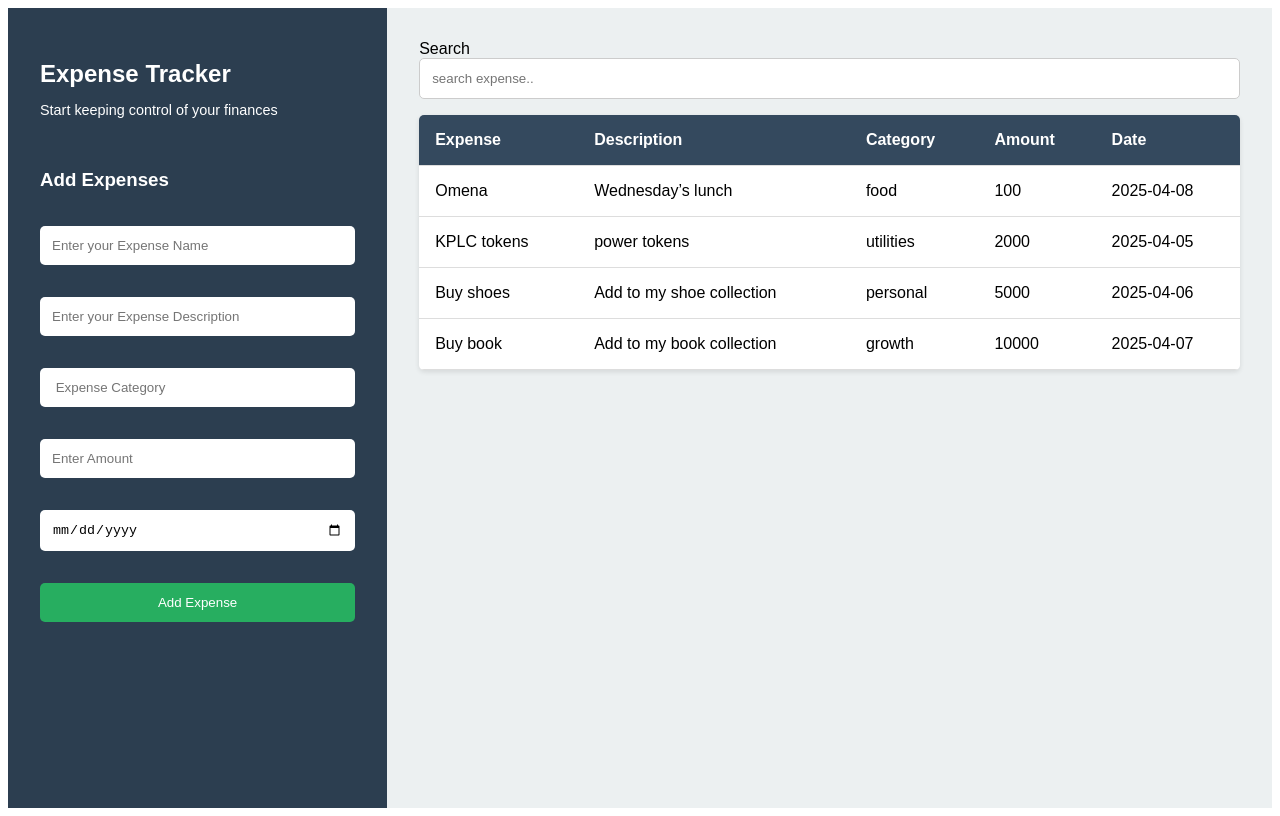
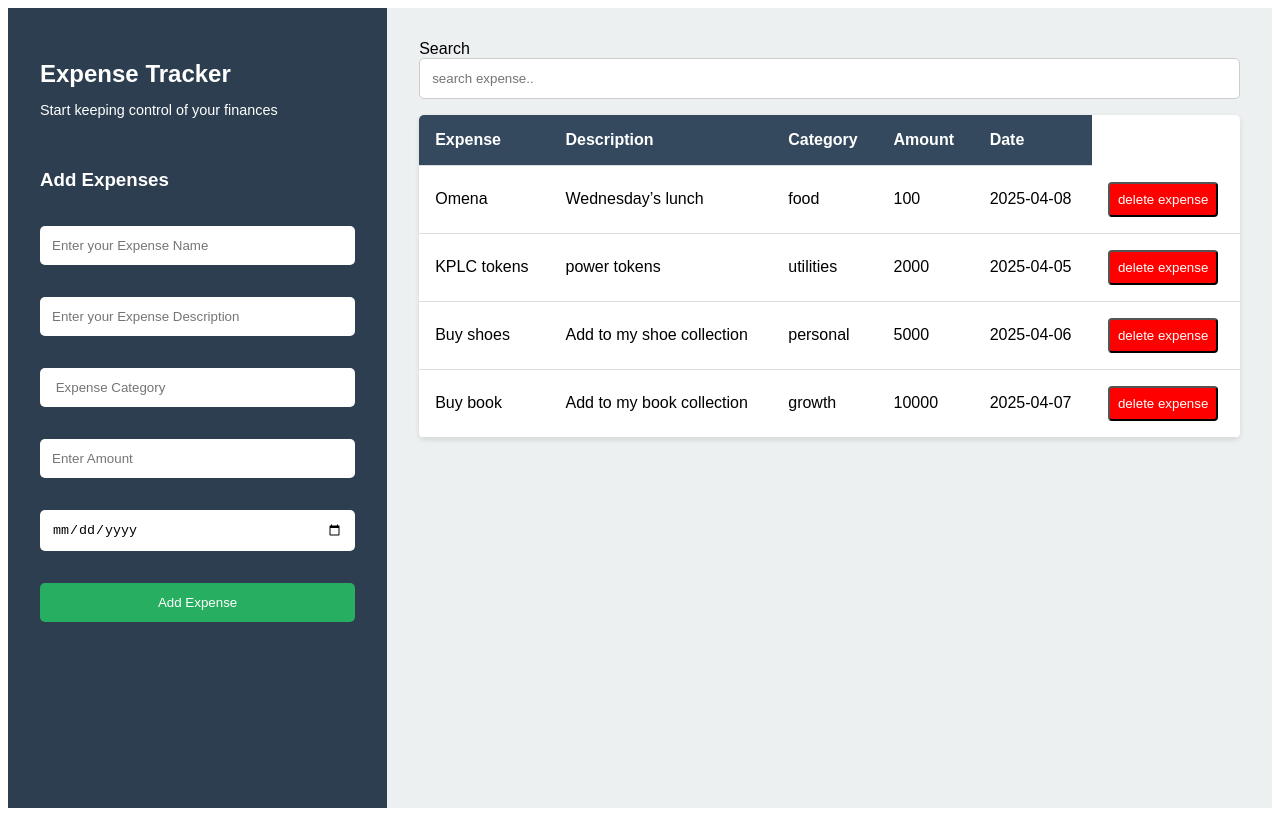
Before and after one commit to BakariJuma1/expense-tracker, a React (Vite) app: page / in a window 1280 px wide. Built offline with nearby package versions, Linux system fonts and the light colour scheme.

Commit message:
delete event button

```diff
--- a/src/App.jsx
+++ b/src/App.jsx
@@ -3,7 +3,9 @@ import ExpenseForm from "./components/ExpenseForm";
 import { useState } from "react";
 import SearchBar from "./components/SearchBar";
 import expensesData from "./Data/expensesData";
+
 function App() {
+  //state to store expenses
   const [expenses, setExpenses] = useState(expensesData);
   const [searchTerm, setSearchTerm] = useState("");
 
@@ -15,6 +17,12 @@ function App() {
     setSearchTerm(term.toLowerCase()); //CONVERT TO LOWER CASE
   };
 
+  const deleteExpense = (idToDelete) => {
+    const updatedExpenses = expenses.filter(
+      (expense) => expense.id !== idToDelete
+    );
+    setExpenses(updatedExpenses);
+  };
   //FILTERED EXPENSES
   const filteredExpenses = expenses.filter((expense) => {
     return (
@@ -32,7 +40,10 @@ function App() {
       </aside>
       <main className="mainContent">
         <SearchBar onSearch={handleSearch} />
-        <ExpenseTable expenses={filteredExpenses} />
+        <ExpenseTable
+          expenses={filteredExpenses}
+          onDeleteExpenses={deleteExpense}
+        />
       </main>
     </div>
   );
--- a/src/components/ExpenseTable.jsx
+++ b/src/components/ExpenseTable.jsx
@@ -1,6 +1,6 @@
 import React from "react";
 
-function ExpenseTable({ expenses }) {
+function ExpenseTable({ expenses, onDeleteExpenses }) {
   return (
     <div className="tableContainer">
       <table className="expenseTable">
@@ -21,6 +21,14 @@ function ExpenseTable({ expenses }) {
               <td>{exp.category}</td>
               <td>{exp.amount}</td>
               <td>{exp.date}</td>
+              <td>
+                <button
+                  className="deleteBtn"
+                  onClick={() => onDeleteExpenses(exp.id)}
+                >
+                  delete expense
+                </button>
+              </td>
             </tr>
           ))}
         </tbody>
--- a/src/index.css
+++ b/src/index.css
@@ -80,6 +80,17 @@
   background-color: #f2f2f2;
 }
 
+.deleteBtn {
+  background-color: red;
+  color: white;
+  border-radius: 4px;
+  padding: 0.5rem;
+  cursor: pointer;
+}
+.deleteBtn:hover {
+  background-color: darkred;
+}
+
 /* FOR TABLETS AND PHONES */
 @media (max-width: 768px) {
   .appContainer {
```
